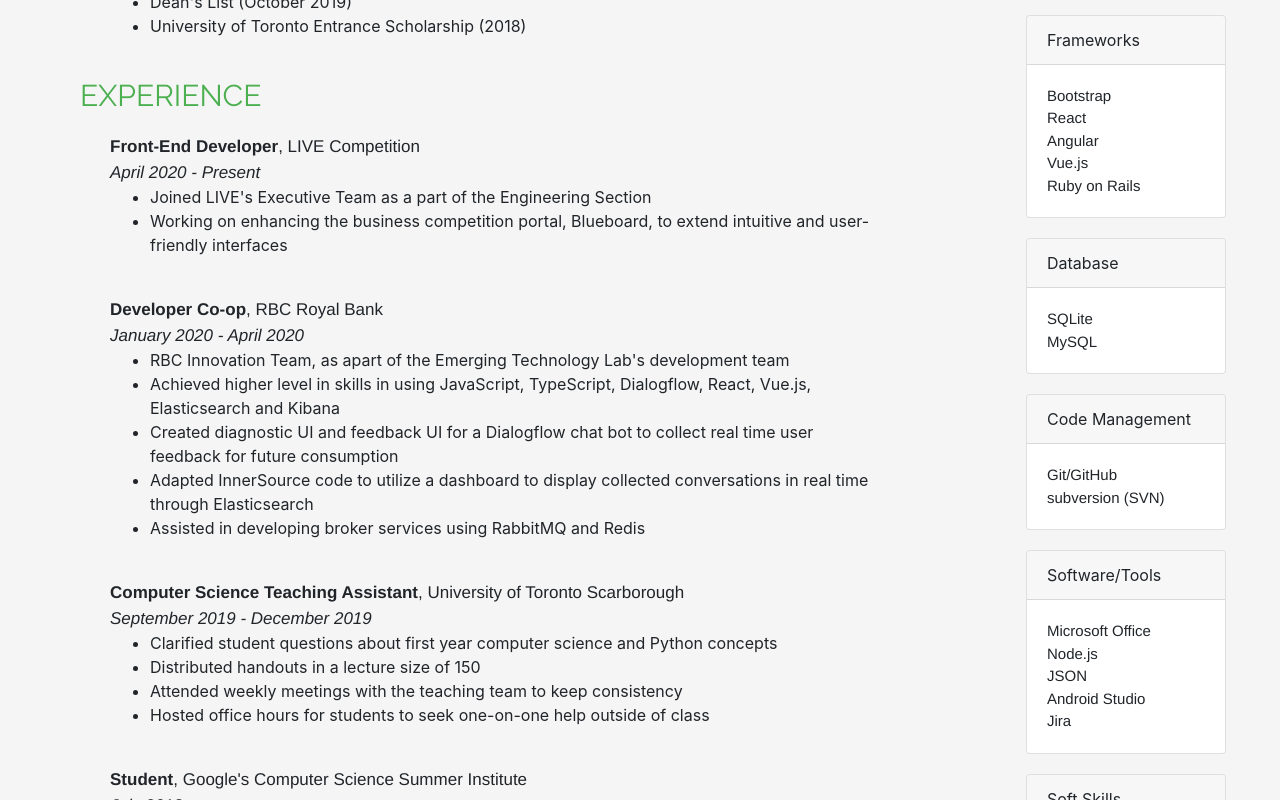
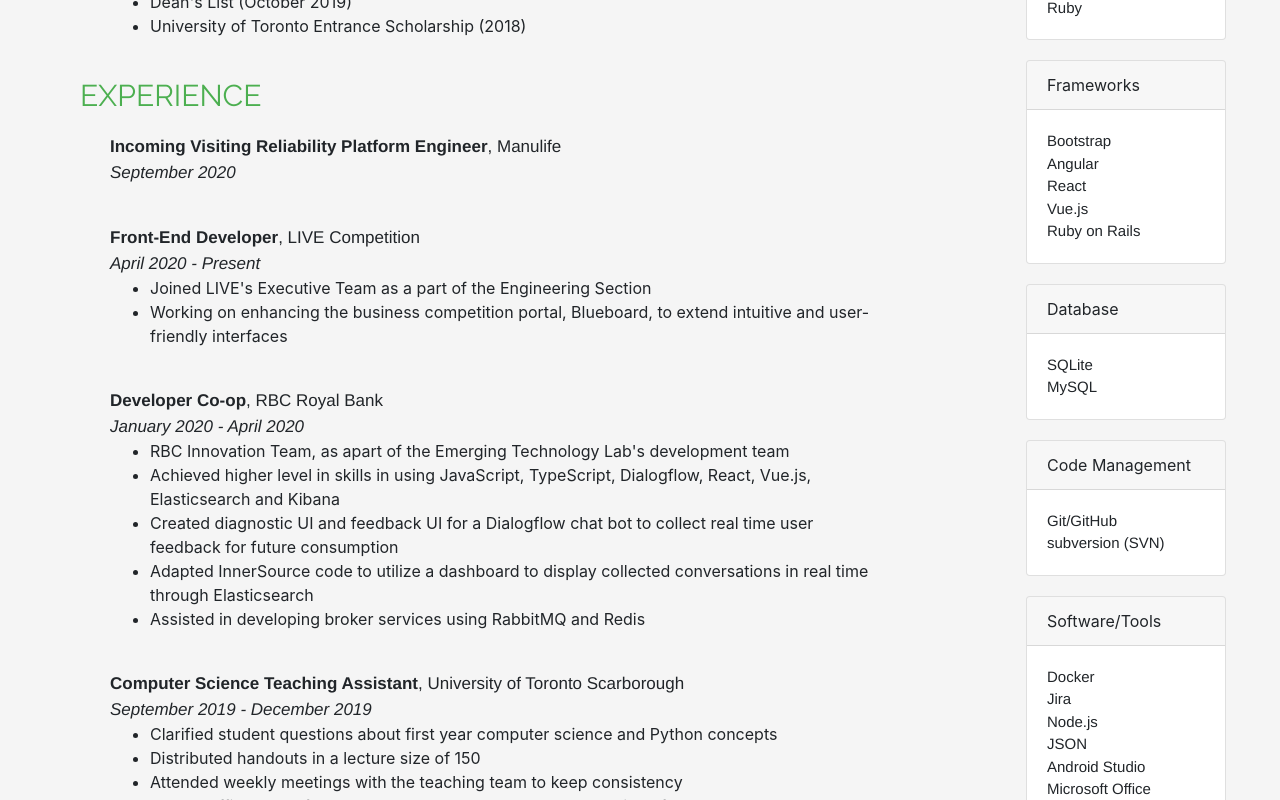
Before and after one commit to winnllam/winnllam.github.io, an Angular app: page /resume in a window 1280 px wide. Shown: the part 1060-1860 px from the top of the page. Built offline with nearby package versions, Linux system fonts and the light colour scheme; what ngx-scroll-lock would draw is missing.

Commit message:
June 23 updates

```diff
--- a/src/app/activities/json/cards.json
+++ b/src/app/activities/json/cards.json
@@ -7,7 +7,14 @@
     "position": "Front-End Developer",
     "images": [],
     "desc": [
-      "Joined the LIVE Competition Executive Team, on the Engineering Team to help improve their competition portal, Blueboard"
+      "Joined the LIVE Competition Executive Team, on the Engineering Team to help improve their competition portal, Blueboard.",
+      "Tasked with extending the Blueboard platform for LIVE Competition with intuitive and user-friendly interfaces, the end goal is to ensure that the LIVE team have the resources to continue to make LIVE Competition known as one of Canada’s leading undergraduate business competitions. Meetings are held to capture ideas and implement projects ideas from managers with the help of other developers in the Engineering function.",
+      "Weekly sprint meetings are held to update the function on admin and progress details.",
+      "Tasks include:",
+      "● Collaborate with the Engineering team to design, improve, and maintain the LIVE Competition’s existing Blueboard platform (please see below to learn more), to be used by delegates, partners, judges, and other players",
+      "● Helps with the integration of IT Solutions within the LIVE Competition curriculum, and/or for marketing purposes",
+      "● Responsible for the development of various other IT initiatives within the LIVE team, to improve overall operational efficiency of the competition",
+      "● Finds solutions to, and fixes technological challenges throughout the day of LIVE events (technical support on the day of LIVE events)"
     ]
   },
   {
--- a/src/app/home/home.component.html
+++ b/src/app/home/home.component.html
@@ -56,23 +56,28 @@
     <h2 style="font-size: 45px;">Hi, it's Winnie!</h2>
     <br />
     <p>
-      I am currently attending <b>University of Toronto</b>, program for
-      <i>Specialist Computer Science - Software Engineering Stream</i>. My
+      I am currently a 3rd year attending the <b>University of Toronto</b>,
+      program for
+      <i>Specialist Computer Science (Software Engineering Stream)</i>. My
       interest in computer science started in grade 10. Now, I have 4 years of
-      experience and knowledge of multiple programming languages under my belt.
+      experience and knowledge of multiple programming languages and
+      frameworksunder my belt.
     </p>
     <p>
       I have also volunteered for various STEM related roles for students
       interested in pursuing the field in their future. Currently, I am a
-      student ambassador campus tour guide and a WiCSM mentor, and was
-      previously a teaching assistant.
+      student ambassador campus tour guide, and was previously a teaching
+      assistant and a WiCSM mentor.
     </p>
     <p>
       Previously, I have done a workterm at RBC Royal Bank as Developer Co-op on
       the Innovation Team. Currently, I am a Front-End Developer for LIVE
       Competition.
     </p>
-    <p>Currently seeking Fall 2020 internships/co-op positions.</p>
+    <p>
+      Incoming Visiting Platform Reliability Engineer Co-op at Manulife for Fall
+      2020.
+    </p>
     <br />
   </div>
 </div>
@@ -109,7 +114,7 @@
 </div>
 
 <div data-aos="fade-right" class="content-wrap" id="projects">
-  <a routerLink="/project"
+  <a routerLink="/projects"
     ><img class="bubble-icons" src="assets/icons/project.png"
   /></a>
   <div class="box">
--- a/src/app/home/home.component.ts
+++ b/src/app/home/home.component.ts
@@ -18,10 +18,11 @@
   activity: object;
 
   title = 'Winnie Lam';
-  position = 'Computer Science Specialist Student';
+  position = 'Incoming Visiting Platform Reliability Engineer Co-op @ Manulife';
+  //position = 'Computer Science Specialist Student';
   imageNum = Math.floor(Math.random() * 8) + 1;
   slogan =
-    'An aspiring computer science student with a passion for aesthetics, creation and computers.';
+    'An aspiring 3rd year computer science student with a passion for aesthetics, creation, and technology.';
 
   constructor() {
     this.resume = resume;
@@ -45,10 +46,10 @@
     this.setTitleHeight();
 
     AOS.init({
-      delay: 700,
-      duration: 2000,
+      delay: 300,
+      duration: 1500,
       once: false,
-      anchorPlacement: 'top-center',
+      anchorPlacement: 'top-bottom',
     });
   }
 }
--- a/src/app/projects/json/projects.json
+++ b/src/app/projects/json/projects.json
@@ -1,4 +1,19 @@
 [
+  {
+    "shown": true,
+    "tags": ["webapp", "ts", "htmlcss", "angular", "python", "django"],
+    "number": 8,
+    "images": ["wireframe"],
+    "title": "Online Food Delivery Service",
+    "name": "Scarborough Dining",
+    "status": "Active",
+    "duration": "June 2020 - Present",
+    "oneLiner": "An app to order Scarborough cuisines online.",
+    "tech": "Angular, Django, MongoDB, Docker",
+    "desc": ["A project for Intro to Software Engineering course."],
+    "resources": [],
+    "url": ""
+  },
   {
     "shown": true,
     "tags": ["webapp", "ts", "js", "htmlcss", "react"],
@@ -113,7 +128,7 @@
   },
   {
     "shown": true,
-    "tags": ["htmlcss", "js", "website"],
+    "tags": ["htmlcss", "website", "ts", "angular"],
     "number": 2,
     "images": ["wireframe"],
     "title": "Website Creation",
@@ -121,7 +136,7 @@
     "status": "Active",
     "duration": "Sept 2018 - Present",
     "oneLiner": "A personal profile website.",
-    "tech": "HTML, CSS, JavaScript",
+    "tech": "Angular, HTML, CSS, TypeScript",
     "desc": [
       "You're looking at it right now! This website was made from stratch by yours truly, to display all the things I have created or accomplished. This is a chance to show my competence in simple web creation and development."
     ],
--- a/src/app/projects/json/tags.json
+++ b/src/app/projects/json/tags.json
@@ -3,24 +3,24 @@
     "category": "Language",
     "tags": [
       {
+        "id": "htmlcss",
+        "tag": "HTML/CSS"
+      },
+      {
         "id": "java",
         "tag": "Java"
-      },
-      {
-        "id": "htmlcss",
-        "tag": "HTML/CSS"
       },
       {
         "id": "js",
         "tag": "JavaScript"
       },
       {
+        "id": "ruby",
+        "tag": "Ruby"
+      },
+      {
         "id": "ts",
         "tag": "TypeScript"
-      },
-      {
-        "id": "ruby",
-        "tag": "Ruby"
       }
     ]
   },
@@ -45,12 +45,20 @@
     "category": "Framework",
     "tags": [
       {
+        "id": "androidsdk",
+        "tag": "Android SDK"
+      },
+      {
+        "id": "angular",
+        "tag": "Angular"
+      },
+      {
+        "id": "django",
+        "tag": "Django"
+      },
+      {
         "id": "react",
         "tag": "React"
-      },
-      {
-        "id": "androidsdk",
-        "tag": "Android SDK"
       },
       {
         "id": "rails",
--- a/src/app/projects/projects.component.css
+++ b/src/app/projects/projects.component.css
@@ -41,6 +41,10 @@
   font-family: Staatliches;
   font-size: 30px;
   margin: 0;
+}
+
+.btn {
+  margin-right: 5px;
 }
 
 /* TAGS */
--- a/src/app/resume/json/experience.json
+++ b/src/app/resume/json/experience.json
@@ -1,4 +1,10 @@
 [
+  {
+    "role": "Incoming Visiting Reliability Platform Engineer",
+    "company": "Manulife",
+    "duration": "September 2020",
+    "details": []
+  },
   {
     "role": "Front-End Developer",
     "company": "LIVE Competition",
--- a/src/app/resume/json/skills.json
+++ b/src/app/resume/json/skills.json
@@ -8,13 +8,14 @@
       "Python",
       "C",
       "Shell Scripting",
+      "Haskell",
       "SQL",
       "Ruby"
     ]
   },
   {
     "category": "Frameworks",
-    "sub": ["Bootstrap", "React", "Angular", "Vue.js", "Ruby on Rails"]
+    "sub": ["Bootstrap", "Angular", "React", "Vue.js", "Ruby on Rails"]
   },
   {
     "category": "Database",
@@ -26,7 +27,14 @@
   },
   {
     "category": "Software/Tools",
-    "sub": ["Microsoft Office", "Node.js", "JSON", "Android Studio", "Jira"]
+    "sub": [
+      "Docker",
+      "Jira",
+      "Node.js",
+      "JSON",
+      "Android Studio",
+      "Microsoft Office"
+    ]
   },
   {
     "category": "Soft Skills",
```
